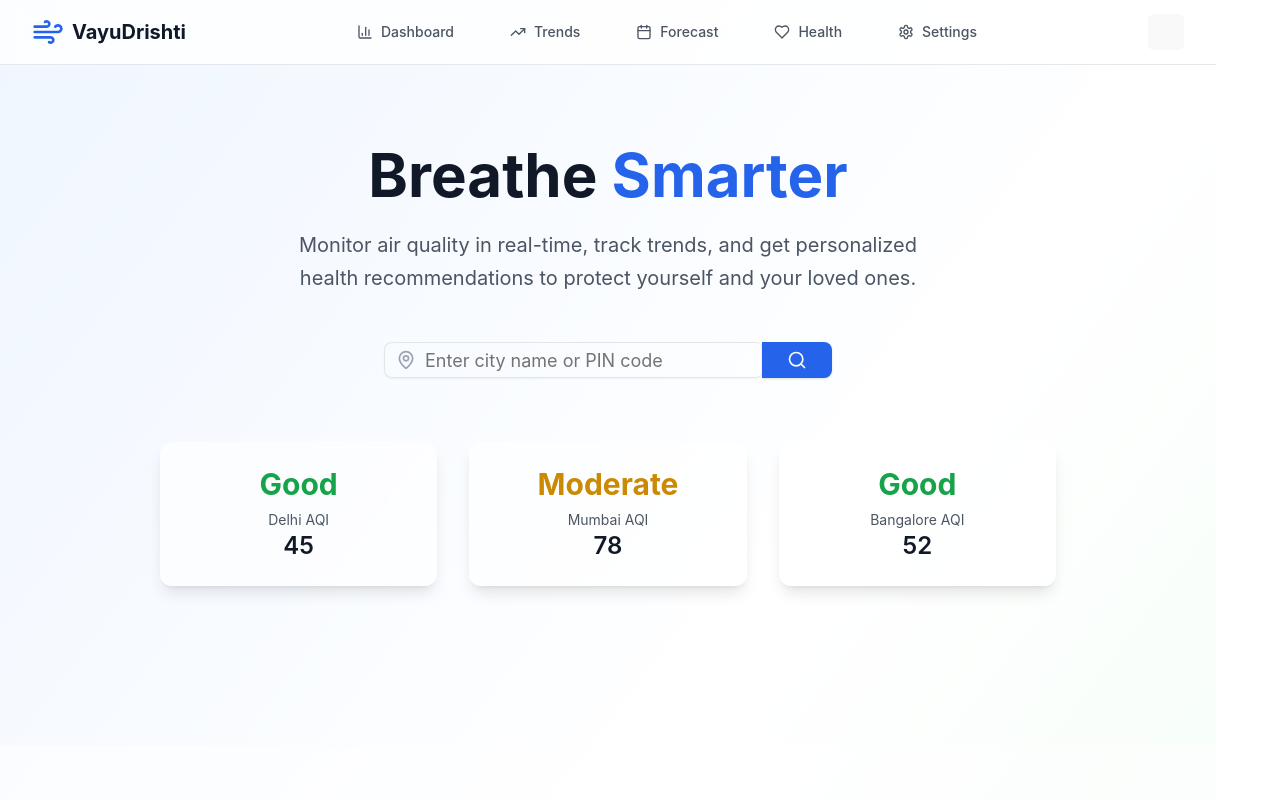
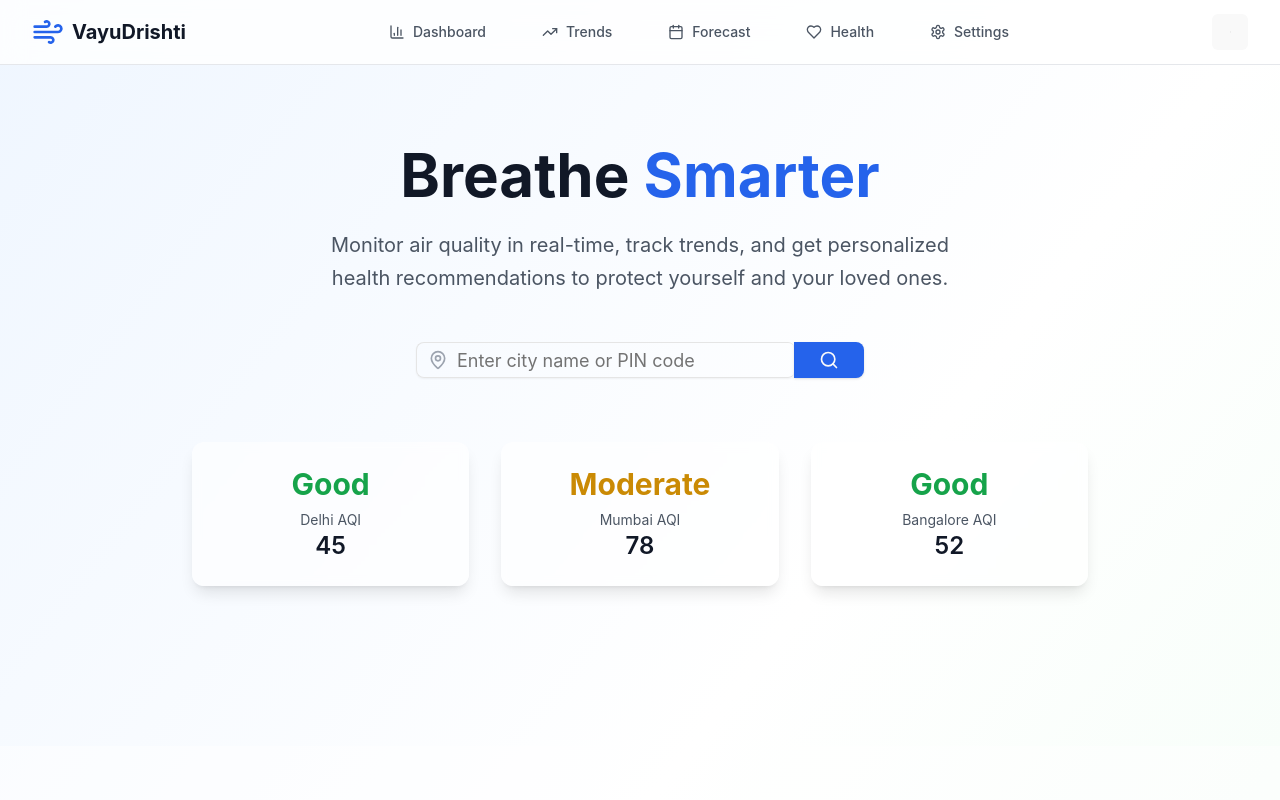
Before and after one commit to Harith-Y/VayuDrishti, a React (Vite) app in the folder client/: page / in a window 1280 px wide. Shown: the top 800 px of the page. Built offline with nearby package versions, Linux system fonts and the light colour scheme.

Commit message:
Refactor Layout component to use flexbox for improved layout structure and remove unnecessary CSS properties from index.css.

```diff
--- a/client/src/components/Layout.tsx
+++ b/client/src/components/Layout.tsx
@@ -35,7 +35,7 @@ export function Layout({ children }: LayoutProps) {
   const location = useLocation();
 
   return (
-    <div className="min-h-screen bg-gradient-to-br from-blue-50 via-white to-green-50 dark:from-gray-900 dark:via-gray-800 dark:to-gray-900">
+    <div className="min-h-screen flex flex-col bg-gradient-to-br from-blue-50 via-white to-green-50 dark:from-gray-900 dark:via-gray-800 dark:to-gray-900">
       {/* Header */}
       <header className="sticky top-0 z-50 bg-white/80 dark:bg-gray-900/80 backdrop-blur-md border-b border-gray-200 dark:border-gray-700">
         <div className="max-w-7xl mx-auto px-4 sm:px-6 lg:px-8">
--- a/client/src/index.css
+++ b/client/src/index.css
@@ -28,8 +28,6 @@ a:hover {
 
 body {
   margin: 0;
-  display: flex;
-  place-items: center;
   min-width: 320px;
   min-height: 100vh;
 }
```
